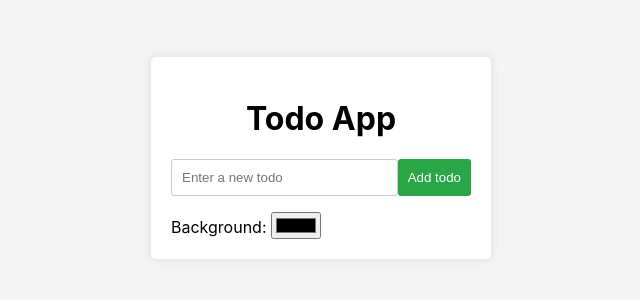
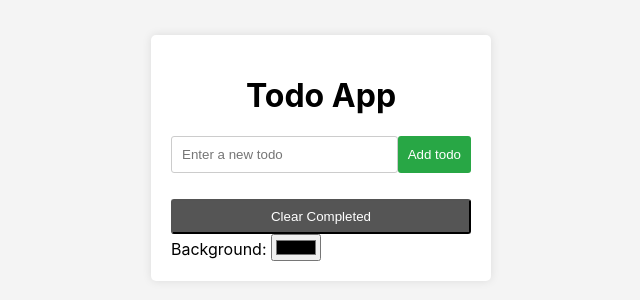
Before and after one commit to Catalin4Florin/toDoApp, a website built with Vite: page index.html in a window 1280 px wide. Shown: the part 242-542 px from the top of the page, without its empty margins (319-959 px from the left). Built offline with nearby package versions, Linux system fonts and the light colour scheme.

Commit message:
feat(todo): add clear completed feature
- Added clearCompleted function removing completed todos from state
- Added UI button to trigger the action
- Added styling and DOM listeners to main.ts

```diff
--- a/index.html
+++ b/index.html
@@ -23,6 +23,11 @@
         <!-- Todo List -->
         <ul id="todo-list"></ul>
 
+        <!-- Clear Completed Button -->
+        <button id="clear-completed" style="background:#555;margin-top:10px;">
+          Clear Completed
+        </button>
+
         <!-- Color Picker -->
         <label for="colorPicker">Background:</label>
         <input type="color" id="colorPicker" />
--- a/src/main.ts
+++ b/src/main.ts
@@ -1,6 +1,6 @@
 import "./style.css";
 import { todoForm, todoInput, errorMessage, colorPicker } from "./dom";
-import { addTodo, renderTodos } from "./ui";
+import { addTodo, renderTodos, clearCompleted } from "./ui";
 
 // Initial UI
 renderTodos();
@@ -26,3 +26,7 @@ colorPicker?.addEventListener("input", (event: Event) => {
   const target = event.target as HTMLInputElement;
   document.body.style.backgroundColor = target.value;
 });
+
+// Clear Completed Button
+const clearBtn = document.getElementById("clear-completed") as HTMLButtonElement | null;
+clearBtn?.addEventListener("click", () => clearCompleted());
--- a/src/style.css
+++ b/src/style.css
@@ -97,3 +97,11 @@ h1 {
   margin-top: 5px;
   display: none;
 }
+
+#clear-completed {
+  width: 100%;
+  padding: 8px;
+  cursor: pointer;
+  border-radius: 3px;
+  color: #fff;
+}
--- a/src/ui.ts
+++ b/src/ui.ts
@@ -33,6 +33,11 @@ export function addTodo(text: string): void {
   renderTodos();
 }
 
+export function clearCompleted(): void {
+  setTodos(todos.filter(todo => !todo.completed));
+  renderTodos();
+}
+
 export function removeTodo(id: number): void {
   const filtered = todos.filter(todo => todo.id !== id);
   setTodos(filtered);
@@ -58,6 +63,5 @@ export function toggleCompleted(id: number): void {
 function attachEventListeners(li: HTMLLIElement, id: number) {
   li.querySelector(".remove")?.addEventListener("click", () => removeTodo(id));
   li.querySelector(".edit")?.addEventListener("click", () => editTodo(id));
-
   li.querySelector(".todo-check")?.addEventListener("click", () => toggleCompleted(id));
 }
```
